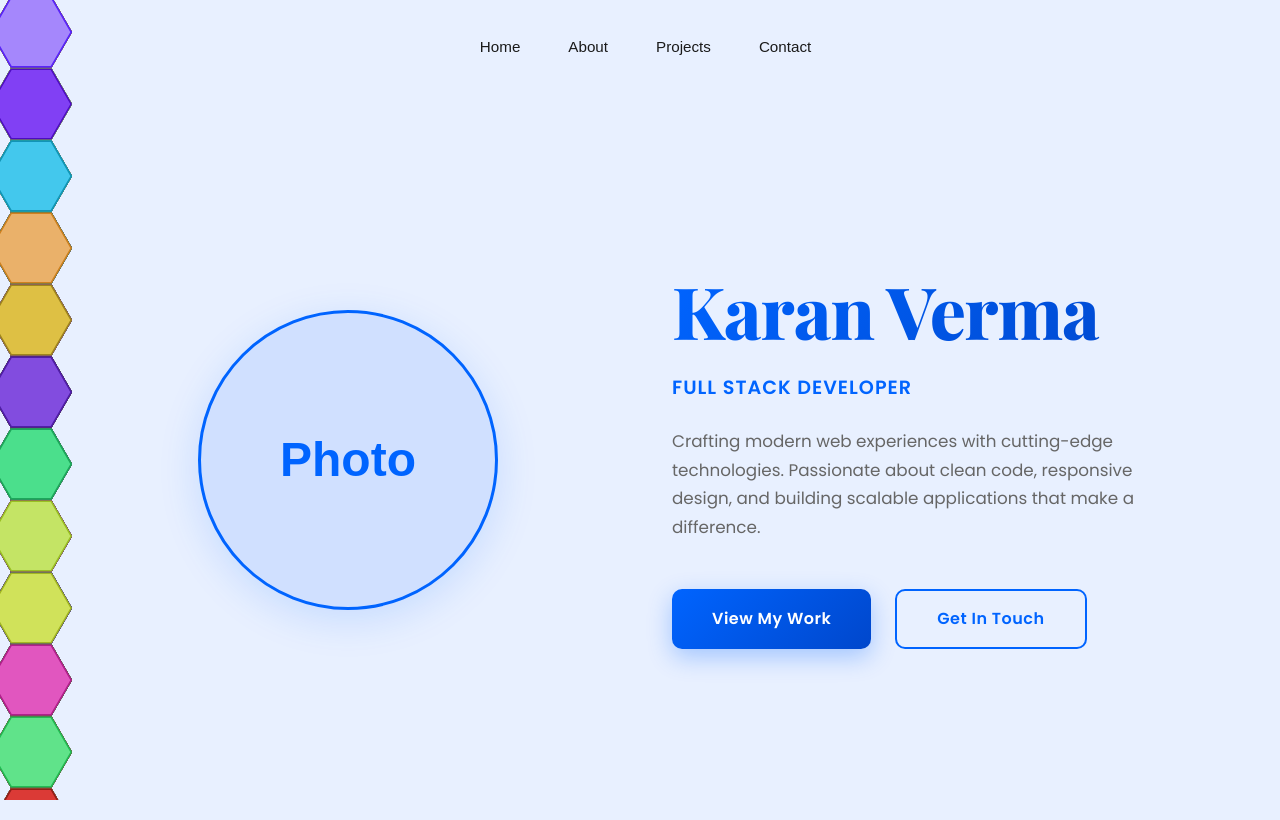
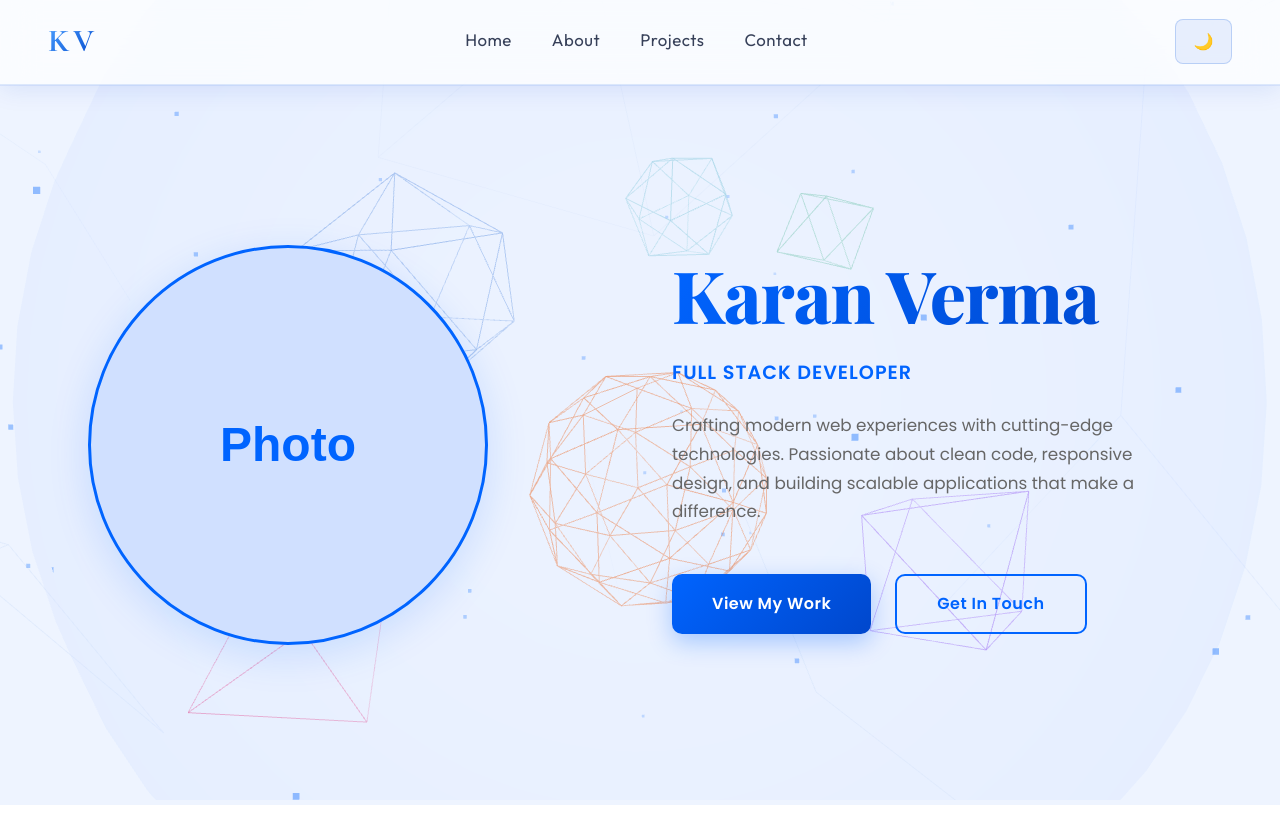
Before and after one commit to KViruz2750/Karan-s-Portfolio-, a Next.js app: page / in a window 1280 px wide. Built offline with nearby package versions, Linux system fonts and the light colour scheme.

Commit message:
Working on 3d backgrounds

```diff
--- a/app/LayoutClient.tsx
+++ b/app/LayoutClient.tsx
@@ -18,7 +18,7 @@ export default function LayoutClient({
       style={{
         width: '100%',
         minHeight: '100vh',
-        backgroundColor: isDark ? '#0a0e27' : '#e8f0ff',
+        backgroundColor: isDark ? '#080c1e' : '#eef4ff',
         color: isDark ? '#ffffff' : '#1a1a1a',
         transition: 'background-color 0.3s ease, color 0.3s ease',
       }}
--- a/app/components/InteractiveBackground.tsx
+++ b/app/components/InteractiveBackground.tsx
@@ -1,123 +1,211 @@
 'use client';
 
-import { useEffect, useRef, useState } from 'react';
+import { useEffect, useRef } from 'react';
 
-export default function InteractiveBackground({ isDark }: { isDark: boolean }) {
-  const canvasRef = useRef<HTMLCanvasElement>(null);
-  const [mousePos, setMousePos] = useState({ x: 0, y: 0 });
+export default function Background3D({ isDark }: { isDark: boolean }) {
+  const containerRef = useRef<HTMLDivElement>(null);
 
   useEffect(() => {
-    const handleMouseMove = (e: MouseEvent) => {
-      setMousePos({ x: e.clientX, y: e.clientY });
+    const container = containerRef.current;
+    if (!container) return;
+
+    let rafId: number;
+    let destroyed = false;
+
+    (async () => {
+      const THREE = await import('three');
+      if (destroyed) return;
+
+      // ── Renderer ────────────────────────────────────────────────────
+      const renderer = new THREE.WebGLRenderer({ antialias: true, alpha: false });
+      renderer.setPixelRatio(Math.min(window.devicePixelRatio, 2));
+      renderer.setSize(container.clientWidth, container.clientHeight);
+      renderer.setClearColor(isDark ? 0x080c1e : 0xeef4ff, 1);
+      container.appendChild(renderer.domElement);
+
+      // ── Scene / Camera ───────────────────────────────────────────────
+      const scene = new THREE.Scene();
+      scene.fog = new THREE.FogExp2(isDark ? 0x080c1e : 0xeef4ff, 0.012);
+
+      const camera = new THREE.PerspectiveCamera(
+        55,
+        container.clientWidth / container.clientHeight,
+        0.1,
+        300,
+      );
+      camera.position.set(0, 0, 60);
+
+      // ── Master group (slowly rotates everything together) ───────────
+      const world = new THREE.Group();
+      scene.add(world);
+
+      // ── Palette ──────────────────────────────────────────────────────
+      const palette = isDark
+        ? [0x4a9eff, 0xa855f7, 0x00d4ff, 0xff6ec7, 0x00e5a0, 0xff8c00]
+        : [0x0050cc, 0x7c3aed, 0x0891b2, 0xdb2777, 0x059669, 0xea580c];
+
+      // ── Wireframe Polyhedra ──────────────────────────────────────────
+      type ShapeDef = {
+        geo: THREE.BufferGeometry;
+        pos: [number, number, number];
+        rotSpeed: [number, number, number];
+        scale: number;
       };
 
-    window.addEventListener('mousemove', handleMouseMove);
-    return () => window.removeEventListener('mousemove', handleMouseMove);
-  }, []);
+      const shapeDefs: ShapeDef[] = [
+        { geo: new THREE.IcosahedronGeometry(10, 0), pos: [-20, 10, -10], rotSpeed: [0.004, 0.007, 0.002], scale: 1 },
+        { geo: new THREE.OctahedronGeometry(8),      pos: [ 22, -12,   5], rotSpeed: [0.006, 0.003, 0.005], scale: 1 },
+        { geo: new THREE.IcosahedronGeometry(6,  0), pos: [  5,  20, -20], rotSpeed: [0.003, 0.008, 0.001], scale: 1 },
+        { geo: new THREE.TetrahedronGeometry(9),     pos: [-25, -18,   2], rotSpeed: [0.007, 0.004, 0.006], scale: 1 },
+        { geo: new THREE.OctahedronGeometry(5),      pos: [ 18,  16, -12], rotSpeed: [0.005, 0.006, 0.003], scale: 1 },
+        { geo: new THREE.IcosahedronGeometry(7,  1), pos: [  0,  -5,  15], rotSpeed: [0.002, 0.005, 0.004], scale: 1 },
+      ];
 
-  useEffect(() => {
-    const canvas = canvasRef.current;
-    if (!canvas) return;
+      const meshes: THREE.Mesh[] = [];
 
-    const ctx = canvas.getContext('2d');
-    if (!ctx) return;
+      shapeDefs.forEach(({ geo, pos, rotSpeed, scale }, i) => {
+        const mat = new THREE.MeshBasicMaterial({
+          color: palette[i % palette.length],
+          wireframe: true,
+          transparent: true,
+          opacity: isDark ? 0.40 : 0.28,
+        });
+        const mesh = new THREE.Mesh(geo, mat);
+        mesh.position.set(...pos);
+        mesh.scale.setScalar(scale);
+        // stash rot speed on userData
+        mesh.userData.rs = rotSpeed;
+        world.add(mesh);
+        meshes.push(mesh);
+      });
 
-    canvas.width = window.innerWidth;
-    canvas.height = window.innerHeight;
+      // ── Star / Particle Cloud ────────────────────────────────────────
+      const PARTICLE_COUNT = 280;
+      const pPositions = new Float32Array(PARTICLE_COUNT * 3);
+      for (let i = 0; i < PARTICLE_COUNT; i++) {
+        pPositions[i * 3    ] = (Math.random() - 0.5) * 140;
+        pPositions[i * 3 + 1] = (Math.random() - 0.5) * 140;
+        pPositions[i * 3 + 2] = (Math.random() - 0.5) * 100;
+      }
+      const pGeo = new THREE.BufferGeometry();
+      pGeo.setAttribute('position', new THREE.BufferAttribute(pPositions, 3));
 
-    const hexagons: {
-      x: number;
-      y: number;
-      size: number;
-      hue: number;
-      pulsePhase: number;
-    }[] = [];
-    const hexSize = 40;
-    const spacing = hexSize * 1.8;
+      const pMat = new THREE.PointsMaterial({
+        color: isDark ? 0x6ab4ff : 0x0064ff,
+        size: 0.55,
+        transparent: true,
+        opacity: isDark ? 0.65 : 0.45,
+        sizeAttenuation: true,
+      });
+      const particleMesh = new THREE.Points(pGeo, pMat);
+      world.add(particleMesh);
 
-    // Create honeycomb grid
-    for (let y = -hexSize; y < canvas.height + hexSize; y += spacing) {
-      for (let x = -hexSize; x < canvas.width + hexSize; x += spacing * 0.866) {
-        hexagons.push({
-          x: x + (y / spacing) % 2 ? spacing * 0.433 : 0,
-          y,
-          size: hexSize,
-          hue: Math.random() * 360,
-          pulsePhase: Math.random() * Math.PI * 2,
-        });
+      // ── Connecting Lines (static, pre-built) ─────────────────────────
+      // Draw a web of lines among the first 40 particles (≤distance 28 units)
+      const lineVerts: number[] = [];
+      const SUBSET = 60;
+      for (let a = 0; a < SUBSET; a++) {
+        for (let b = a + 1; b < SUBSET; b++) {
+          const ax = pPositions[a * 3], ay = pPositions[a * 3 + 1], az = pPositions[a * 3 + 2];
+          const bx = pPositions[b * 3], by = pPositions[b * 3 + 1], bz = pPositions[b * 3 + 2];
+          const d2 = (ax-bx)**2 + (ay-by)**2 + (az-bz)**2;
+          if (d2 < 28 * 28) {
+            lineVerts.push(ax, ay, az, bx, by, bz);
           }
         }
+      }
+      const lGeo = new THREE.BufferGeometry();
+      lGeo.setAttribute('position', new THREE.BufferAttribute(new Float32Array(lineVerts), 3));
+      const lMat = new THREE.LineBasicMaterial({
+        color: isDark ? 0x3a7ee0 : 0x0050cc,
+        transparent: true,
+        opacity: isDark ? 0.12 : 0.08,
+      });
+      world.add(new THREE.LineSegments(lGeo, lMat));
 
-    let animationFrame = 0;
+      // ── Ambient glow sphere (large, behind everything) ───────────────
+      const glowGeo = new THREE.SphereGeometry(38, 32, 32);
+      const glowMat = new THREE.MeshBasicMaterial({
+        color: isDark ? 0x0a1a4a : 0xc5d8ff,
+        transparent: true,
+        opacity: isDark ? 0.18 : 0.25,
+        side: THREE.BackSide,
+      });
+      world.add(new THREE.Mesh(glowGeo, glowMat));
 
-    const drawHexagon = (
-      cx: number,
-      cy: number,
-      size: number,
-      fillColor: string,
-      strokeColor: string
-    ) => {
-      ctx.beginPath();
-      for (let i = 0; i < 6; i++) {
-        const angle = (i * Math.PI) / 3;
-        const x = cx + size * Math.cos(angle);
-        const y = cy + size * Math.sin(angle);
-        if (i === 0) ctx.moveTo(x, y);
-        else ctx.lineTo(x, y);
-      }
-      ctx.closePath();
-      ctx.fillStyle = fillColor;
-      ctx.fill();
-      ctx.strokeStyle = strokeColor;
-      ctx.lineWidth = 1.5;
-      ctx.stroke();
-    };
+      // ── Animation loop ───────────────────────────────────────────────
+      let t = 0;
 
       const animate = () => {
-      ctx.fillStyle = isDark ? '#0a0e27' : '#e8f0ff';
-      ctx.fillRect(0, 0, canvas.width, canvas.height);
+        if (destroyed) return;
+        rafId = requestAnimationFrame(animate);
+        t += 0.004;
 
-      animationFrame++;
-
-      hexagons.forEach((hex) => {
-        const dx = mousePos.x - hex.x;
-        const dy = mousePos.y - hex.y;
-        const distance = Math.sqrt(dx * dx + dy * dy);
-
-        // Pulse effect
-        const pulse = Math.sin(animationFrame * 0.05 + hex.pulsePhase) * 0.5 + 0.5;
-
-        // Distance effect - hexagons glow when cursor is near
-        let intensity = Math.max(0, 1 - distance / 300);
-
-        // Base color with vibrant saturation
-        const baseHue = (hex.hue + animationFrame * 0.2) % 360;
-        const saturation = 70 + intensity * 30;
-        const lightness = 50 + pulse * 15 + intensity * 15;
-
-        const fillColor = `hsl(${baseHue}, ${saturation}%, ${lightness}%)`;
-        const strokeColor = `hsl(${baseHue}, ${saturation}%, ${lightness - 20}%)`;
-
-        drawHexagon(hex.x, hex.y, hex.size, fillColor, strokeColor);
+        // Rotate individual shapes
+        meshes.forEach((m) => {
+          const rs = m.userData.rs as [number, number, number];
+          m.rotation.x += rs[0];
+          m.rotation.y += rs[1];
+          m.rotation.z += rs[2];
         });
 
-      requestAnimationFrame(animate);
+        // Lazy drift on particles (JS loop but small — 280 items)
+        const pos = pGeo.attributes.position.array as Float32Array;
+        for (let i = 0; i < PARTICLE_COUNT; i++) {
+          pos[i * 3 + 1] += Math.sin(t * 0.6 + i * 0.44) * 0.006;
+          pos[i * 3    ] += Math.cos(t * 0.4 + i * 0.31) * 0.004;
+        }
+        pGeo.attributes.position.needsUpdate = true;
+
+        // Slow world rotation for depth parallax
+        world.rotation.y = t * 0.03;
+        world.rotation.x = Math.sin(t * 0.05) * 0.07;
+
+        renderer.render(scene, camera);
       };
 
       animate();
 
-    const handleResize = () => {
-      canvas.width = window.innerWidth;
-      canvas.height = window.innerHeight;
+      // ── Resize handler ───────────────────────────────────────────────
+      const onResize = () => {
+        camera.aspect = container.clientWidth / container.clientHeight;
+        camera.updateProjectionMatrix();
+        renderer.setSize(container.clientWidth, container.clientHeight);
       };
+      window.addEventListener('resize', onResize);
 
-    window.addEventListener('resize', handleResize);
-    return () => window.removeEventListener('resize', handleResize);
-  }, [isDark, mousePos]);
+      // ── Cleanup ──────────────────────────────────────────────────────
+      // Store a teardown fn on container so the effect cleanup can call it
+      // even before the async import resolves (destroyed flag handles that).
+      (container as HTMLDivElement & { _3dCleanup?: () => void })._3dCleanup = () => {
+        window.removeEventListener('resize', onResize);
+        cancelAnimationFrame(rafId);
+        shapeDefs.forEach((s) => s.geo.dispose());
+        pGeo.dispose();
+        pMat.dispose();
+        lGeo.dispose();
+        lMat.dispose();
+        glowGeo.dispose();
+        glowMat.dispose();
+        meshes.forEach((m) => (m.material as THREE.Material).dispose());
+        renderer.dispose();
+        if (container.contains(renderer.domElement)) {
+          container.removeChild(renderer.domElement);
+        }
+      };
+    })();
+
+    return () => {
+      destroyed = true;
+      cancelAnimationFrame(rafId);
+      const c = container as HTMLDivElement & { _3dCleanup?: () => void };
+      if (c._3dCleanup) c._3dCleanup();
+    };
+  }, [isDark]);
 
   return (
-    <canvas
-      ref={canvasRef}
+    <div
+      ref={containerRef}
       style={{
         position: 'fixed',
         top: 0,
@@ -126,7 +214,6 @@ export default function InteractiveBackground({ isDark }: { isDark: boolean }) {
         height: '100%',
         zIndex: 0,
         pointerEvents: 'none',
-        display: 'block',
       }}
     />
   );
--- a/app/components/Navbar.tsx
+++ b/app/components/Navbar.tsx
@@ -13,69 +13,74 @@ export default function Navbar({ isDark, setIsDark }: NavbarProps) {
 
   const navLinks = ['Home', 'About', 'Projects', 'Contact'];
   const navPaths: { [key: string]: string } = {
-    'Home': '/',
-    'About': '/about',
-    'Projects': '/projects',
-    'Contact': '/contact',
+    Home: '/',
+    About: '/about',
+    Projects: '/projects',
+    Contact: '/contact',
   };
 
-  const getLinkHref = (name: string) => navPaths[name] || '/';
+  return (
+    <>
+      {/* Google Font import */}
+      <style>{`
+        @import url('https://fonts.googleapis.com/css2?family=Cormorant+Garamond:wght@600;700&family=Outfit:wght@300;400;500;600&display=swap');
+      `}</style>
 
-  return (
       <nav
         style={{
-        backgroundColor: isDark ? '#0a0e27' : '#ffffff',
-        padding: '1.5rem 3rem',
+          position: 'sticky',
+          top: 0,
+          zIndex: 100,
+          /* Glassmorphism — clearly separates nav from page content */
+          backgroundColor: isDark
+            ? 'rgba(8, 12, 30, 0.72)'
+            : 'rgba(255, 255, 255, 0.72)',
+          backdropFilter: 'blur(18px)',
+          WebkitBackdropFilter: 'blur(18px)',
+          padding: '1.2rem 3rem',
           display: 'flex',
           justifyContent: 'space-between',
           alignItems: 'center',
+          /* Strong bottom glow line so the nav reads as a distinct layer */
+          borderBottom: isDark
+            ? '1px solid rgba(80, 140, 255, 0.25)'
+            : '1px solid rgba(0, 80, 220, 0.12)',
           boxShadow: isDark
-          ? '0 2px 20px rgba(0, 100, 255, 0.1)'
-          : '0 2px 20px rgba(0, 0, 0, 0.05)',
-        borderBottom: isDark
-          ? '1px solid rgba(0, 100, 255, 0.2)'
-          : '1px solid rgba(0, 100, 255, 0.1)',
-        transition: 'all 0.3s ease',
+            ? '0 4px 32px rgba(0, 80, 255, 0.18), 0 1px 0 rgba(80,140,255,0.1)'
+            : '0 4px 24px rgba(0, 60, 200, 0.10), 0 1px 0 rgba(0,80,220,0.08)',
+          transition: 'background 0.3s ease, box-shadow 0.3s ease',
         }}
       >
-      {/* Logo/Brand */}
-      <Link href="/" style={{ textDecoration: 'none', color: 'inherit' }}>
-        <div
+        {/* Logo — no border, just big elegant text */}
+        <Link href="/" style={{ textDecoration: 'none' }}>
+          <span
             style={{
-            fontSize: '1.3rem',
-            fontWeight: '800',
-            fontFamily: '"Playfair Display", serif',
-            background: 'linear-gradient(135deg, #0064ff, #0047cc)',
+              fontFamily: '"Cormorant Garamond", serif',
+              fontSize: '2rem',
+              fontWeight: 700,
+              letterSpacing: '4px',
+              background: 'linear-gradient(135deg, #4a9eff, #0047cc)',
               WebkitBackgroundClip: 'text',
               WebkitTextFillColor: 'transparent',
               backgroundClip: 'text',
               cursor: 'pointer',
-            letterSpacing: '2px',
-            padding: '0.5rem 1rem',
-            border: '2px solid #0064ff',
-            borderRadius: '8px',
+              transition: 'opacity 0.2s ease',
               display: 'inline-block',
-            transition: 'all 0.3s ease',
+              lineHeight: 1,
             }}
-          onMouseEnter={(e) => {
-            e.currentTarget.style.transform = 'scale(1.05)';
-            e.currentTarget.style.boxShadow = '0 5px 20px rgba(0, 100, 255, 0.3)';
-          }}
-          onMouseLeave={(e) => {
-            e.currentTarget.style.transform = 'scale(1)';
-            e.currentTarget.style.boxShadow = 'none';
-          }}
+            onMouseEnter={(e) => { e.currentTarget.style.opacity = '0.75'; }}
+            onMouseLeave={(e) => { e.currentTarget.style.opacity = '1'; }}
           >
             KV
-        </div>
+          </span>
         </Link>
 
         {/* Navigation Links */}
-      <div style={{ display: 'flex', gap: '3rem', alignItems: 'center' }}>
+        <div style={{ display: 'flex', gap: '2.5rem', alignItems: 'center' }}>
           {navLinks.map((link) => (
             <Link
               key={link}
-            href={getLinkHref(link)}
+              href={navPaths[link]}
               style={{ textDecoration: 'none', color: 'inherit' }}
               onMouseEnter={() => setHoveredLink(link)}
               onMouseLeave={() => setHoveredLink(null)}
@@ -83,16 +88,20 @@ export default function Navbar({ isDark, setIsDark }: NavbarProps) {
               <div
                 style={{
                   position: 'relative',
-                fontSize: '0.95rem',
-                fontWeight: '500',
+                  fontFamily: '"Outfit", sans-serif',
+                  fontSize: '1.05rem',
+                  fontWeight: hoveredLink === link ? 600 : 400,
+                  letterSpacing: '0.5px',
                   cursor: 'pointer',
-                transition: 'all 0.3s ease',
-                color: hoveredLink === link ? '#0064ff' : 'inherit',
-                paddingBottom: '0.25rem',
+                  transition: 'color 0.25s ease, font-weight 0.1s',
+                  color: hoveredLink === link
+                    ? '#4a9eff'
+                    : isDark ? 'rgba(220,235,255,0.85)' : 'rgba(20,30,60,0.85)',
+                  paddingBottom: '0.3rem',
                 }}
               >
                 {link}
-              {/* Underline animation */}
+                {/* animated underline */}
                 <div
                   style={{
                     position: 'absolute',
@@ -100,8 +109,9 @@ export default function Navbar({ isDark, setIsDark }: NavbarProps) {
                     left: 0,
                     width: hoveredLink === link ? '100%' : '0%',
                     height: '2px',
-                  background: 'linear-gradient(90deg, #0064ff, #0047cc)',
-                  transition: 'width 0.3s ease',
+                    borderRadius: '2px',
+                    background: 'linear-gradient(90deg, #4a9eff, #0047cc)',
+                    transition: 'width 0.28s ease',
                   }}
                 />
               </div>
@@ -109,34 +119,32 @@ export default function Navbar({ isDark, setIsDark }: NavbarProps) {
           ))}
         </div>
 
-      {/* Dark Mode Toggle */}
+        {/* Dark / Light toggle */}
         <button
           onClick={() => setIsDark(!isDark)}
           style={{
-          padding: '0.7rem 1.2rem',
-          backgroundColor: isDark ? 'rgba(0, 100, 255, 0.2)' : 'rgba(0, 100, 255, 0.1)',
-          border: `1.5px solid ${isDark ? 'rgba(0, 100, 255, 0.4)' : 'rgba(0, 100, 255, 0.3)'}`,
+            padding: '0.6rem 1.1rem',
+            backgroundColor: isDark ? 'rgba(74,158,255,0.15)' : 'rgba(0,80,220,0.08)',
+            border: `1.5px solid ${isDark ? 'rgba(74,158,255,0.35)' : 'rgba(0,80,220,0.2)'}`,
             borderRadius: '8px',
             cursor: 'pointer',
-          color: isDark ? '#0064ff' : '#0064ff',
-          fontWeight: '500',
-          fontSize: '0.9rem',
-          transition: 'all 0.3s ease',
-          display: 'flex',
-          alignItems: 'center',
-          gap: '0.5rem',
+            fontSize: '1rem',
+            transition: 'all 0.25s ease',
           }}
           onMouseEnter={(e) => {
-          e.currentTarget.style.backgroundColor = isDark ? 'rgba(0, 100, 255, 0.3)' : 'rgba(0, 100, 255, 0.15)';
-          e.currentTarget.style.borderColor = isDark ? 'rgba(0, 100, 255, 0.6)' : 'rgba(0, 100, 255, 0.5)';
+            e.currentTarget.style.backgroundColor = isDark
+              ? 'rgba(74,158,255,0.25)'
+              : 'rgba(0,80,220,0.14)';
           }}
           onMouseLeave={(e) => {
-          e.currentTarget.style.backgroundColor = isDark ? 'rgba(0, 100, 255, 0.2)' : 'rgba(0, 100, 255, 0.1)';
-          e.currentTarget.style.borderColor = isDark ? 'rgba(0, 100, 255, 0.4)' : 'rgba(0, 100, 255, 0.3)';
+            e.currentTarget.style.backgroundColor = isDark
+              ? 'rgba(74,158,255,0.15)'
+              : 'rgba(0,80,220,0.08)';
           }}
         >
           {isDark ? '☀️' : '🌙'}
         </button>
       </nav>
+    </>
   );
 }
--- a/app/page.tsx
+++ b/app/page.tsx
@@ -18,14 +18,14 @@ export default function Home() {
       <div
         style={{
           display: 'flex',
-          justifyContent: 'center',
+          //justifyContent: 'center',
           animation: 'fadeInLeft 0.8s ease-out',
         }}
       >
         <div
           style={{
-            width: '300px',
-            height: '300px',
+            width: '400px',
+            height: '400px',
             borderRadius: '50%',
             backgroundColor: '#d0e0ff',
             border: '3px solid #0064ff',
--- a/package.json
+++ b/package.json
@@ -9,9 +9,11 @@
     "lint": "eslint"
   },
   "dependencies": {
+    "@types/three": "^0.184.1",
     "next": "16.2.6",
     "react": "19.2.4",
-    "react-dom": "19.2.4"
+    "react-dom": "19.2.4",
+    "three": "^0.184.0"
   },
   "devDependencies": {
     "@tailwindcss/postcss": "^4",
```
Also changed, not shown: 1 other file (tests, documents, lock files or other folders). Lines whose indentation alone changed are shown as unchanged.
